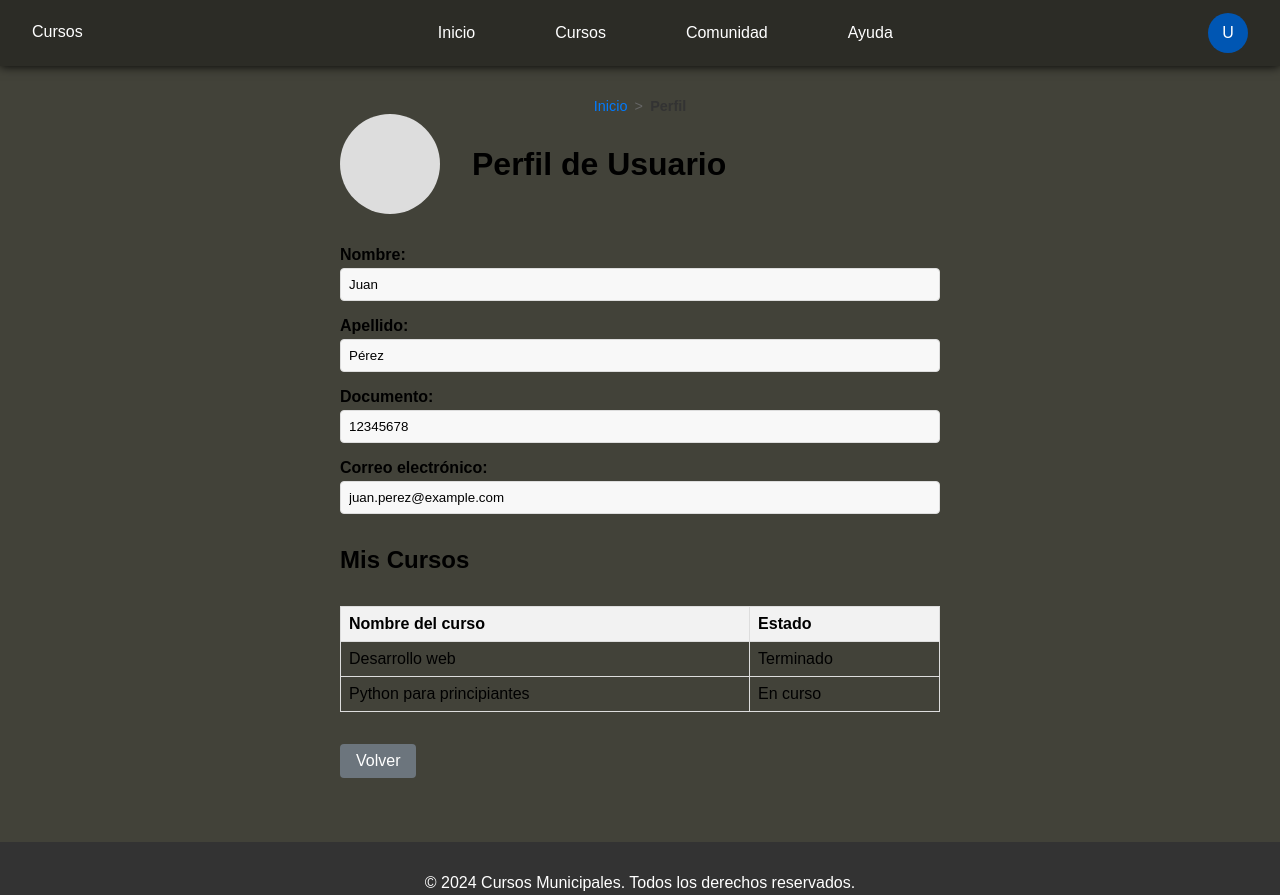
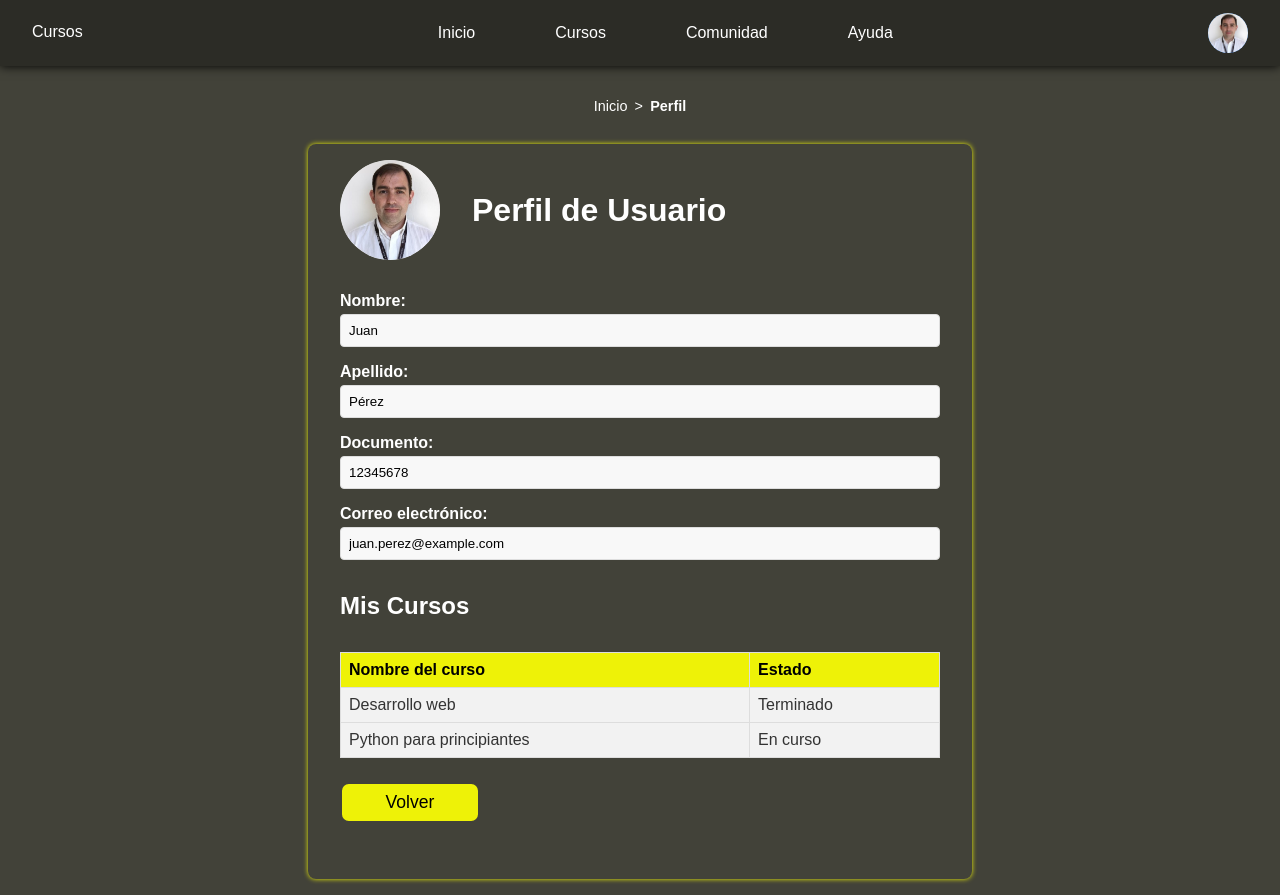
Before and after one commit to GermanSchmuker/TP-Visualizaci-n-e-Interfaces, a plain HTML site: page pages/perfil.html in a window 1280 px wide. Shown: the top 895 px of the page. Drawn offline with Linux system fonts and the light colour scheme.

Commit message:
paso3 de inscripcion ahora lleva a cursoInscripto (saque la alerta dsps lo vemos), cambios visuales en register, perfil y cursoInscripto, tambien agregue un boton de Practicar pero solo es visual

```diff
--- a/pages/perfil.html
+++ b/pages/perfil.html
@@ -7,41 +7,43 @@
 
     <title>Perfil - Cursos Municipales</title>
     <style>
-        .breadcrumb {
-            font-size: 0.9em;
-            color: #666;
+        .breadcrumb{
+            margin-bottom: 30px;
         }
-
-        .breadcrumb a {
-            color: #007bff;
-            text-decoration: none;
-        }
-
-        .breadcrumb a:hover {
-            text-decoration: underline;
-        }
-
-        .breadcrumb span {
-            color: #333;
-            font-weight: bold;
-        }
-
         .profile-container {
             max-width: 600px;
             margin: 0 auto;
+            border-radius: 8px;
+            padding: 1em 2em 2em 2em;
+            box-shadow: 0 0px 5px #EEF207;
         }
+
         .profile-header {
             display: flex;
             align-items: center;
             gap: 2rem;
             margin-bottom: 2rem;
         }
+
         .profile-image {
             width: 100px;
             height: 100px;
             border-radius: 50%;
             background-color: #ddd;
+            overflow: hidden;
         }
+
+        .profile-image img {
+            width: 100%;
+            height: 100%;
+            object-fit: cover;
+            border-radius: 50%;
+        }
+
+        .dark-background {
+            color: white;
+        }
+
         .profile-details {
             display: grid;
             gap: 1rem;
@@ -61,6 +63,7 @@
             border-radius: 4px;
             background-color: #f8f8f8;
         }
+
         .courses-table {
             width: 100%;
             border-collapse: collapse;
@@ -72,23 +75,34 @@
             text-align: left;
         }
         .courses-table th {
+            background-color: #EEF207;
+            color: black;
+            font-weight: bold;
+        }
+        .courses-table td {
             background-color: #f2f2f2;
-            font-weight: bold;
+            color: #333;
         }
         .back-btn {
             display: inline-block;
-            margin-top: 2rem;
-            padding: 0.5rem 1rem;
-            background-color: #6c757d;
-            color: white;
+            width: 120px;
+            margin: 1.5rem auto;
+            padding: .5rem;
+            background-color: #EEF207;
+            color: #000;
+            text-align: center;
             text-decoration: none;
-            border-radius: 4px;
+            border-radius: .5em;
+            border: none;
+            cursor: pointer;
+            font-size: 1.1em;
+            border: solid 2px #424239;
+            transition: all .2s;
         }
-        footer {
-            background-color: #333;
-            color: white;
-            text-align: center;
-            padding: 1rem;
+        .back-btn:hover{
+            color: #fff;
+            border: solid 2px #EEF207;
+            background-color: transparent;
         }
     </style>
 </head>
@@ -101,7 +115,9 @@
             <li><a href="comunidad.html">Comunidad</a></li>
             <li><a href="ayuda.html">Ayuda</a></li>
         </ul>
-        <a class="user-icon" href="perfil.html">U</a>
+        <a class="user-icon" href="perfil.html">
+            <img src="../assets/img/31.jpeg" alt="Imagen perfil" title="Perfil">
+        </a>
     </nav>
 
     <main>
@@ -110,31 +126,33 @@
             <span>Perfil</span>
         </div>
         <div class="profile-container">
-            <div class="profile-header">
-                <div class="profile-image"></div>
+            <div class="profile-header dark-background">
+                <div class="profile-image">
+                    <img src="../assets/img/31.jpeg" alt="Imagen perfil" title="Perfil">
+                </div>
                 <h1>Perfil de Usuario</h1>
             </div>
 
             <div class="profile-details">
                 <div class="profile-field">
-                    <label for="nombre">Nombre:</label>
+                    <label for="nombre" class="dark-background">Nombre:</label>
                     <input type="text" id="nombre" value="Juan" readonly>
                 </div>
                 <div class="profile-field">
-                    <label for="apellido">Apellido:</label>
+                    <label for="apellido" class="dark-background">Apellido:</label>
                     <input type="text" id="apellido" value="Pérez" readonly>
                 </div>
                 <div class="profile-field">
-                    <label for="documento">Documento:</label>
+                    <label for="documento" class="dark-background">Documento:</label>
                     <input type="text" id="documento" value="12345678" readonly>
                 </div>
                 <div class="profile-field">
-                    <label for="correo">Correo electrónico:</label>
+                    <label for="correo" class="dark-background">Correo electrónico:</label>
                     <input type="email" id="correo" value="juan.perez@example.com" readonly>
                 </div>
             </div>
 
-            <h2>Mis Cursos</h2>
+            <h2 class="dark-background">Mis Cursos</h2>
             <table class="courses-table">
                 <thead>
                     <tr>
@@ -154,7 +172,7 @@
                 </tbody>
             </table>
 
-            <a href="inicio.html" class="back-btn">Volver</a>
+            <a href="../index.html" class="back-btn">Volver</a>
         </div>
     </main>
 
--- a/styles/nav.css
+++ b/styles/nav.css
@@ -145,7 +145,7 @@ input::placeholder {
 }
 
 .breadcrumb a:hover {
-    text-decoration: underline;
+    text-decoration: underline #EEF207;
 }
 
 .breadcrumb span {
```
Also changed, not shown: pages/cursoInscripto.html (+45 -39 lines), pages/paso1.html (+1 -17 lines), pages/paso2.html (+1 -17 lines), pages/paso3.html (+5 -19 lines), pages/register.html (+1 -1 lines).
